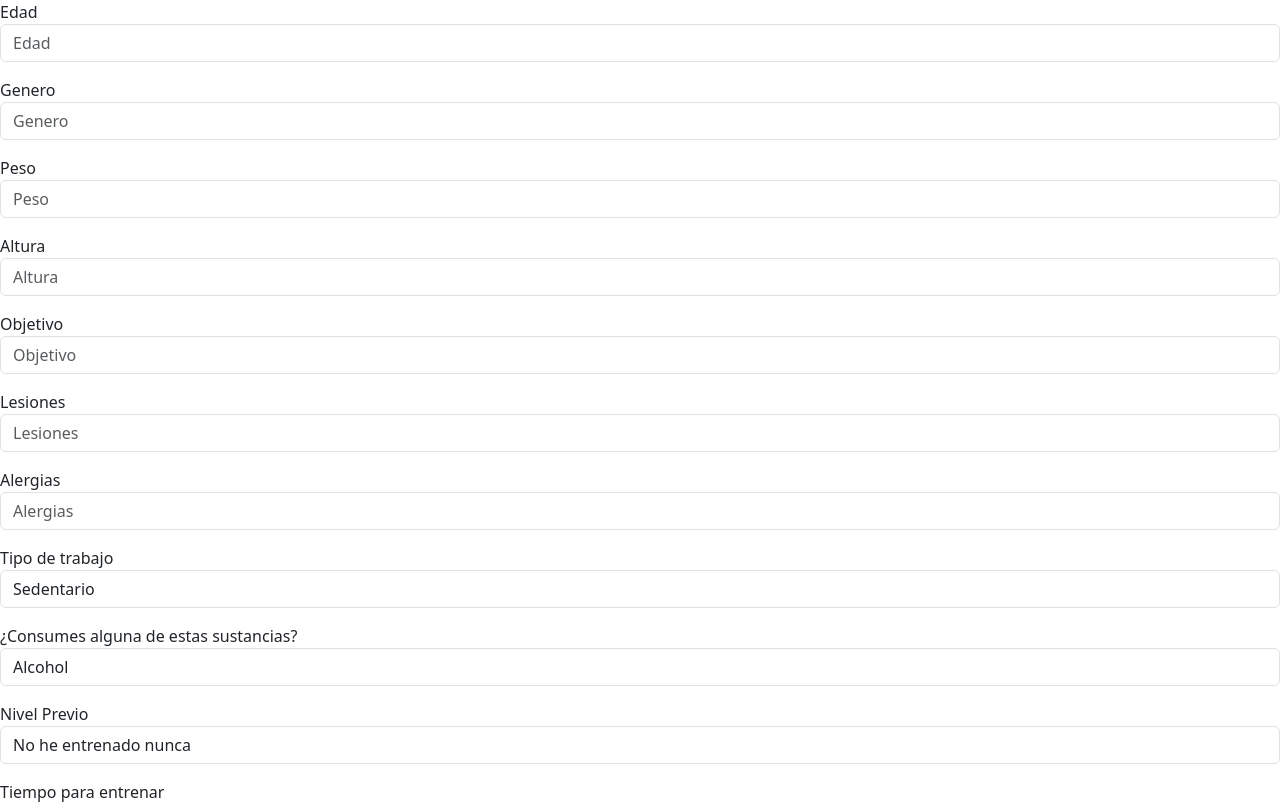
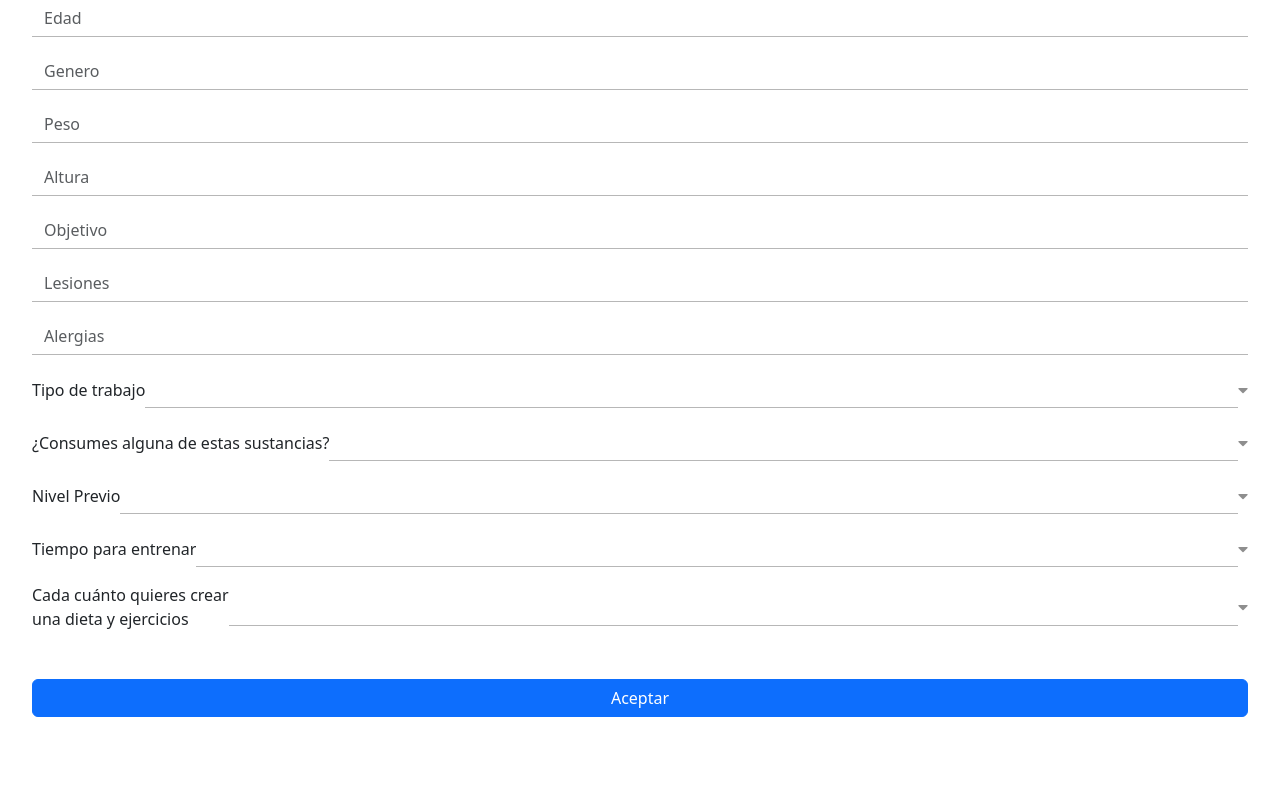
Before and after one commit to jimmysm1995/DietAI_proyect, an Angular app in the folder DietAI-frontend/: page /form in a window 1280 px wide. Shown: the top 804 px of the page. Built offline with nearby package versions, Linux system fonts and the light colour scheme.

Commit message:
Añadido localStorage, guards y estilos de client-form

```diff
--- a/DietAI-frontend/src/app/app.module.ts
+++ b/DietAI-frontend/src/app/app.module.ts
@@ -21,15 +21,15 @@ import { HeaderHomeComponent } from './components/header-home/header-home.compon
 import { ProfileComponent } from './components/profile/profile.component';
 import { ClientFormComponent } from './components/client-form/client-form.component';
 import { LogroComponent } from './components/logro/logro.component';
+import { AuthGuard } from './router/auth.guard';
 
 const routes:Routes = [
   {path: '', component: LandingComponent},
   {path: 'login', component: LoginComponent},
   {path: 'register', component: RegisterComponent},
   {path: 'contacto', component: ContactoComponent},
-  {path: 'home', component: HomeComponent},
+  {path: 'home', component: HomeComponent, canActivate: [AuthGuard]},
   {path: 'form', component: ClientFormComponent}
-
 ]
 @NgModule({
   declarations: [
--- a/DietAI-frontend/src/app/components/client-form/client-form.component.css
+++ b/DietAI-frontend/src/app/components/client-form/client-form.component.css
@@ -1,5 +1,46 @@
-.form{
+.form {
     display: flex;
     flex-direction: column;
     gap: 1rem;
+    padding-left: 2rem;
+    padding-right: 2rem;
 }
+
+input,
+select {
+    border: none;
+    border-bottom: 1px solid rgb(183, 183, 183);
+    border-radius: 0;
+}
+
+input:focus,
+select:focus {
+    box-shadow: none;
+}
+
+.btnAceptar {
+    margin-top: 2rem;
+}
+
+.select-group {
+    display: flex;
+    white-space: nowrap;
+    align-items: center;
+}
+
+select::after {
+    content: "\25BC"; /* Unicode para la flecha hacia abajo */
+    position: absolute;
+    top: 50%;
+    right: 10px;
+    transform: translateY(-50%);
+    pointer-events: none;
+}
+
+.flecha {
+    color: rgb(142, 142, 142);
+}
+
+label{
+    font-weight: 500;
+}
--- a/DietAI-frontend/src/app/components/client-form/client-form.component.html
+++ b/DietAI-frontend/src/app/components/client-form/client-form.component.html
@@ -1,21 +1,20 @@
 <form action="" method="post" class="form">
-
     <div class="form-group">
-
-        <label for="edad">Edad</label>
+        <!--
+        <label for="edad">Edad</label> -->
         <input
             name="edad"
             type="text"
             class="form-control"
             id="edad"
             placeholder="Edad"
-            ngModel required
+            ngModel
+            required
         />
     </div>
 
     <div class="form-group">
-
-        <label for="genero">Genero</label>
+        <!-- <label for="genero">Genero</label> -->
         <input
             name="genero"
             type="text"
@@ -23,13 +22,13 @@
             id="genero"
             name="genero"
             placeholder="Genero"
-            ngModel required
+            ngModel
+            required
         />
     </div>
 
     <div class="form-group">
-
-        <label for="peso">Peso</label>
+        <!-- <label for="peso">Peso</label> -->
         <input
             name="peso"
             type="text"
@@ -37,13 +36,13 @@
             id="peso"
             name="peso"
             placeholder="Peso"
-            ngModel required
+            ngModel
+            required
         />
     </div>
 
     <div class="form-group">
-
-        <label for="altura">Altura</label>
+        <!-- <label for="altura">Altura</label> -->
         <input
             name="altura"
             type="text"
@@ -51,13 +50,13 @@
             id="altura"
             name="altura"
             placeholder="Altura"
-            ngModel required
+            ngModel
+            required
         />
     </div>
 
     <div class="form-group">
-
-        <label for="objetivo">Objetivo</label>
+        <!-- <label for="objetivo">Objetivo</label> -->
         <input
             name="objetivo"
             type="text"
@@ -65,13 +64,13 @@
             id="objetivo"
             name="objetivo"
             placeholder="Objetivo"
-            ngModel required
+            ngModel
+            required
         />
     </div>
 
     <div class="form-group">
-
-        <label for="lesiones">Lesiones</label>
+        <!-- <label for="lesiones">Lesiones</label> -->
         <input
             name="lesiones"
             type="text"
@@ -79,12 +78,13 @@
             id="lesiones"
             name="lesiones"
             placeholder="Lesiones"
-            ngModel required
+            ngModel
+            required
         />
     </div>
 
     <div class="form-group">
-        <label for="alergias">Alergias</label>
+        <!-- <label for="alergias">Alergias</label> -->
         <input
             name="alergias"
             type="text"
@@ -92,41 +92,49 @@
             id="alergias"
             name="alergias"
             placeholder="Alergias"
-            ngModel required
+            ngModel
+            required
         />
     </div>
 
-    <div class="form-group">
+    <div class="form-group select-group">
         <label for="tipoDeTrabajo">Tipo de trabajo</label>
         <select name="tipoDeTrabajo" id="" class="form-control">
+            <option value=""></option>
             <option value="1">Sedentario</option>
             <option value="2">Activo</option>
             <option value="3">Muy Activo</option>
         </select>
+        <i class="fas fa-caret-down flecha"></i>
     </div>
 
-    <div class="form-group">
-        <label for="consumo">¿Consumes alguna de estas sustancias?</label>
+    <div class="form-group select-group">
+        <label for="consumo">¿Consumes alguna de estas sustancias? </label>
         <select name="consumo" id="" class="form-control">
+            <option value=""></option>
             <option value="1">Alcohol</option>
             <option value="2">Tabaco</option>
             <option value="3">Las dos</option>
             <option value="3">Ninguno</option>
         </select>
+        <i class="fas fa-caret-down flecha"></i>
     </div>
 
-    <div class="form-group">
+    <div class="form-group select-group">
         <label for="nivelPrevio">Nivel Previo</label>
         <select name="nivelPrevio" class="form-control">
+            <option value=""></option>
             <option value="1">No he entrenado nunca</option>
             <option value="2">Entreno a veces</option>
             <option value="3">Entreno a diario</option>
         </select>
+        <i class="fas fa-caret-down flecha"></i>
     </div>
 
-    <div class="form-group">
+    <div class="form-group select-group">
         <label for="tiempoParaEntrenar">Tiempo para entrenar</label>
         <select name="tiempoParaEntrenar" id="" class="form-control">
+            <option value=""></option>
             <option value="1">1 día a la semana</option>
             <option value="2">2 días a la semana</option>
             <option value="3">3 días a la semana</option>
@@ -134,16 +142,26 @@
             <option value="5">5 días a la semana</option>
             <option value="6">Todos los días de la semana</option>
         </select>
+        <i class="fas fa-caret-down flecha"></i>
     </div>
 
-    <div class="form-group">
-        <label for="crearTabla">Cada cuánto quieres crear una dieta y ejercicios</label>
+    <div class="form-group select-group">
+        <label for="crearTabla"
+            >Cada cuánto quieres crear <br> una dieta y ejercicios</label
+        >
         <select name="crearTabla" id="" class="form-control">
+            <option value=""></option>
             <option value="1">Todos los meses</option>
             <option value="2">Cada dos semanas</option>
         </select>
+        <i class="fas fa-caret-down flecha"></i>
     </div>
 
-    <button type="submit" (click)="aceptar()" class="btn btn-primary">Aceptar</button>
-
+    <button
+        type="submit"
+        (click)="aceptar()"
+        class="btn btn-primary btnAceptar"
+    >
+        Aceptar
+    </button>
 </form>
--- a/DietAI-frontend/src/app/models/User.ts
+++ b/DietAI-frontend/src/app/models/User.ts
@@ -5,4 +5,5 @@ export class User {
   email: string = "";
   password: string = "";
   client?: Client;
+
 }
--- /dev/null
+++ b/DietAI-frontend/src/app/models/loginResponse.ts
@@ -0,0 +1,7 @@
+import { User } from './User';
+
+export class LoginResponse {
+    token: string = '';
+    authorities: string[] = [];
+    user:User = new User();
+}
--- /dev/null
+++ b/DietAI-frontend/src/app/router/auth.guard.ts
@@ -0,0 +1,32 @@
+import { Injectable, inject } from '@angular/core';
+import {
+    CanActivateFn,
+    Router,
+    ActivatedRouteSnapshot,
+    RouterStateSnapshot,
+} from '@angular/router';
+
+@Injectable({
+    providedIn: 'root',
+})
+class PermissionsService {
+    constructor(private router: Router) {}
+
+    canActivate(
+        next: ActivatedRouteSnapshot,
+        state: RouterStateSnapshot
+    ): boolean {
+        if (localStorage.getItem('sesion')) {
+            return true;
+        }
+        this.router.navigate(['/login']);
+        return false;
+    }
+}
+
+export const AuthGuard: CanActivateFn = (
+    next: ActivatedRouteSnapshot,
+    state: RouterStateSnapshot
+): boolean => {
+    return inject(PermissionsService).canActivate(next, state);
+};
--- a/DietAI-frontend/src/app/services/user.service.ts
+++ b/DietAI-frontend/src/app/services/user.service.ts
@@ -2,6 +2,7 @@ import { Injectable } from '@angular/core';
 import axios from 'axios';
 import { User } from '../models/User';
 import { environment } from 'src/environments/environment';
+import { LoginResponse } from '../models/loginResponse';
 
 @Injectable({
   providedIn: 'root'
@@ -31,7 +32,7 @@ export class UserService {
     return axios.delete(`${this.baseUrl}/${id}`).then((response) => response.data);
   }
 
-  loginUser(userData: User): Promise< User> {
+  loginUser(userData: User): Promise< LoginResponse> {
     return axios.post(`${this.baseUrl}/login`, userData)
     .then((response) => response.data)
     .catch((error) => {
--- a/DietAI-frontend/src/index.html
+++ b/DietAI-frontend/src/index.html
@@ -3,6 +3,8 @@
 <head>
   <link href="https://cdn.jsdelivr.net/npm/bootstrap@5.3.2/dist/css/bootstrap.min.css" rel="stylesheet" integrity="sha384-T3c6CoIi6uLrA9TneNEoa7RxnatzjcDSCmG1MXxSR1GAsXEV/Dwwykc2MPK8M2HN" crossorigin="anonymous">
   <script src="https://cdn.jsdelivr.net/npm/bootstrap@5.3.2/dist/js/bootstrap.bundle.min.js" integrity="sha384-C6RzsynM9kWDrMNeT87bh95OGNyZPhcTNXj1NW7RuBCsyN/o0jlpcV8Qyq46cDfL" crossorigin="anonymous"></script>
+  <link rel="stylesheet" href="https://use.fontawesome.com/releases/v5.8.1/css/all.css" integrity="sha384-50oBUHEmvpQ+1lW4y57PTFmhCaXp0ML5d60M1M7uH2+nqUivzIebhndOJK28anvf" crossorigin="anonymous">
+</head>
   <style>
     *{
     margin: 0;
```
Also changed, not shown: DietAI-frontend/src/app/components/form-login/form-login.component.ts (+8 -5 lines).
